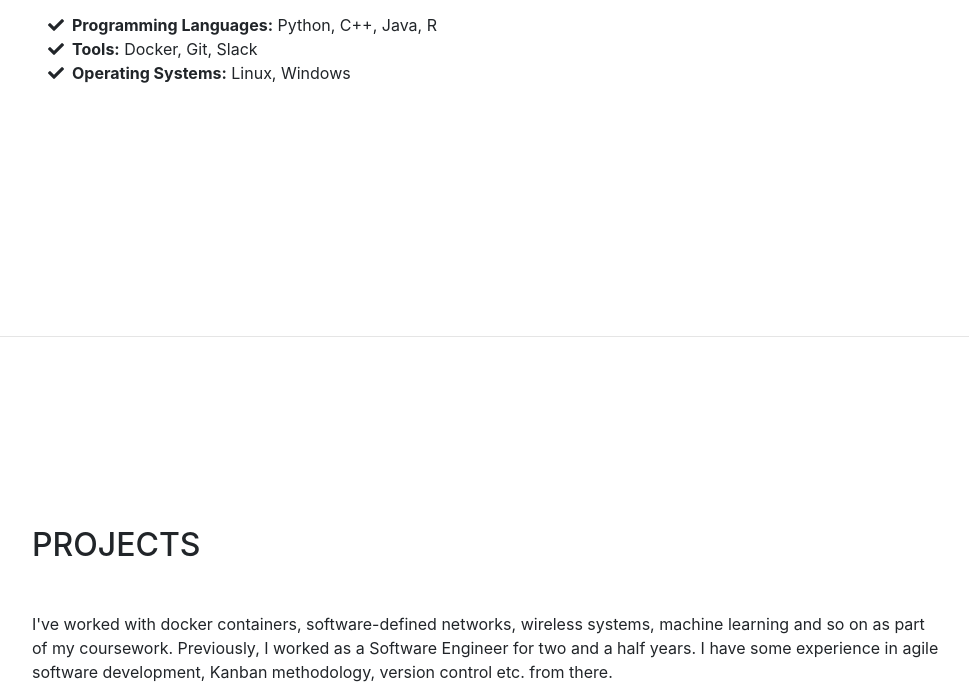
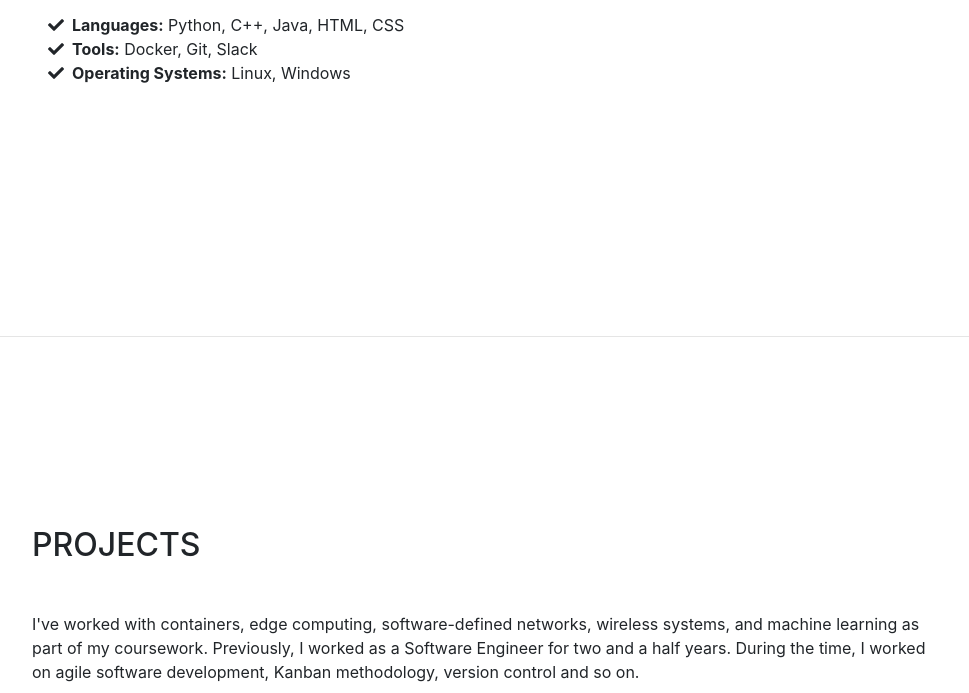
Before and after one commit to jay242/jay242.github.io, a website with bundled scripts: page index.html in a window 1280 px wide. Shown: the part 2867-3560 px from the top of the page, without its empty margins (288-1257 px from the left). Built offline with nearby package versions, Linux system fonts and the light colour scheme; a web font is replaced by a local one.

Commit message:
Updated the details

```diff
--- a/index.html
+++ b/index.html
@@ -8,7 +8,7 @@
     <meta name="description" content="">
     <meta name="author" content="">
 
-    <title>Resume - Start Bootstrap Theme</title>
+    <title>Jaiju Joseph - Resume</title>
 
     <!-- Bootstrap core CSS -->
     <link href="vendor/bootstrap/css/bootstrap.min.css" rel="stylesheet">
@@ -210,7 +210,7 @@
           <ul class="fa-ul mb-0">
             <li>
               <i class="fa-li fa fa-check"></i>
-              <b>Programming Languages:</b> Python, C++, Java, R</li>
+              <b> Languages:</b> Python, C++, Java, HTML, CSS</li>
             <li>
               <i class="fa-li fa fa-check"></i>
               <b>Tools:</b> Docker, Git, Slack</li>
@@ -226,10 +226,7 @@
       <section class="resume-section p-3 p-lg-5 d-flex flex-column" id="interests">
         <div class="my-auto">
           <h2 class="mb-5">Projects</h2>
-          <p>I've worked with docker containers, software-defined networks, wireless systems, machine
-learning and so on as part of my coursework. Previously, I worked as a Software Engineer for
-two and a half years. I have some experience in agile software development, Kanban
-methodology, version control etc. from there.</p>
+          <p>I've worked with containers, edge computing, software-defined networks, wireless systems, and machine learning as part of my coursework. Previously, I worked as a Software Engineer for two and a half years. During the time, I worked on agile software development, Kanban methodology, version control and so on.</p>
           <p>Projects and assignments at the university:</p>
           <ul>
             <li><b>Containerizing Object Detection for Edge Computing:</b> Writing docker files,
@@ -273,7 +270,7 @@ using logistic regression algorithm in python.</li>
               <h3 class="mb-0">Volunteer, Media Team</h3>
               <div class="subheading mb-3">Dare to Learn 2018</div>
               <ul>
-              <li>Taking care of the media representatives during the event</li>
+              <li>Coordinating activities for the media representatives during the event</li>
             </ul>
             </div>
             <div class="resume-date text-md-right">
```
